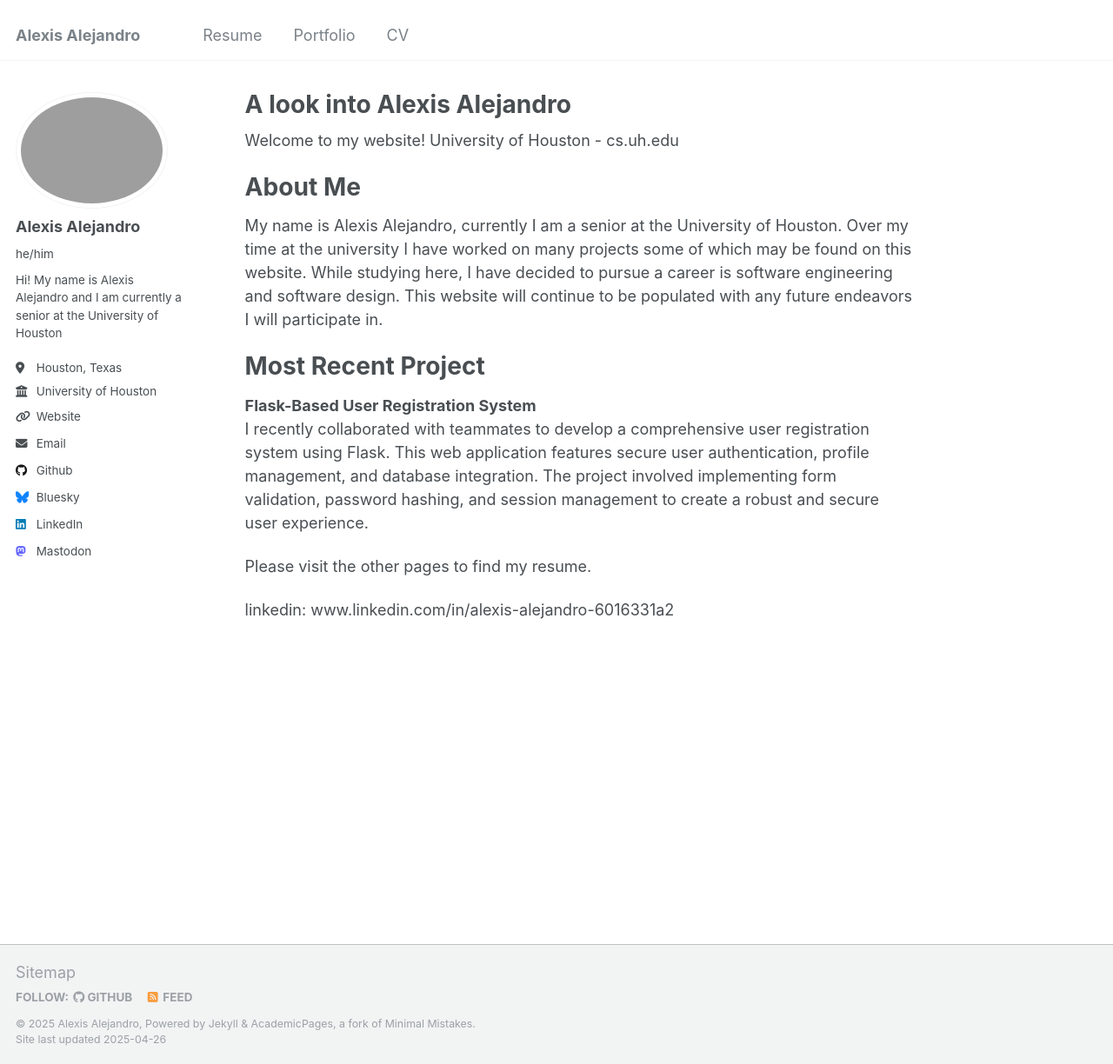
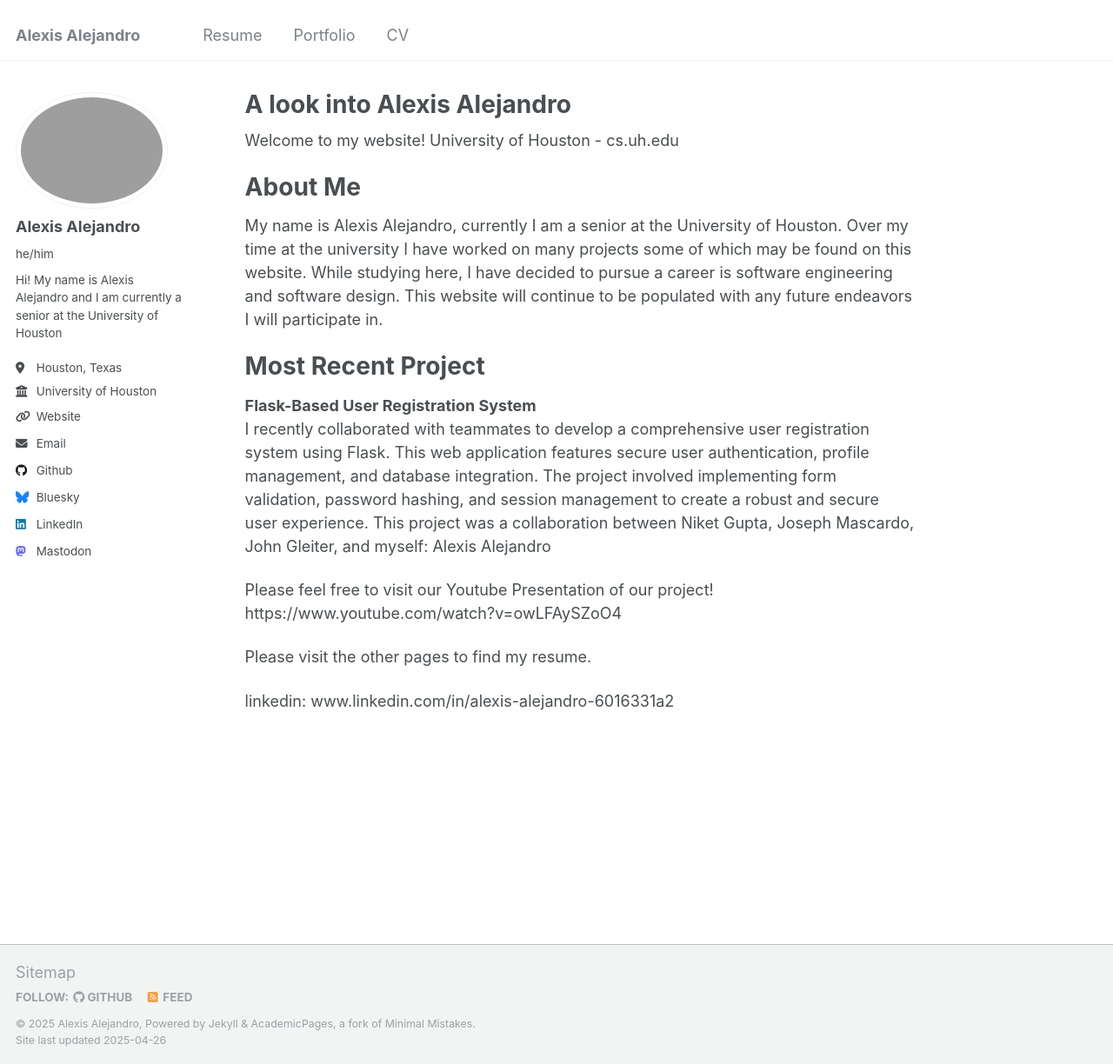
Before and after one commit to AlexisA3400/AlexisA3400.github.io, a Jekyll site: the page built from _pages/about.md, in a window 1280 px wide and 1224 px high. Shown: the whole window at 87% size. Built offline with Jekyll 4.4.1, drawn with Linux system fonts in a browser that asks for light colours.

Commit message:
Update about.md

```diff
--- a/_pages/about.md
+++ b/_pages/about.md
@@ -18,7 +18,10 @@ My name is Alexis Alejandro, currently I am a senior at the University of Housto
 Most Recent Project
 ======
 **Flask-Based User Registration System**
-I recently collaborated with teammates to develop a comprehensive user registration system using Flask. This web application features secure user authentication, profile management, and database integration. The project involved implementing form validation, password hashing, and session management to create a robust and secure user experience.
+I recently collaborated with teammates to develop a comprehensive user registration system using Flask. This web application features secure user authentication, profile management, and database integration. The project involved implementing form validation, password hashing, and session management to create a robust and secure user experience. This project was a collaboration between Niket Gupta, Joseph Mascardo, John Gleiter, and myself: Alexis Alejandro
+
+Please feel free to visit our Youtube Presentation of our project!
+https://www.youtube.com/watch?v=owLFAySZoO4
 
 Please visit the other pages to find my resume.
 
```
